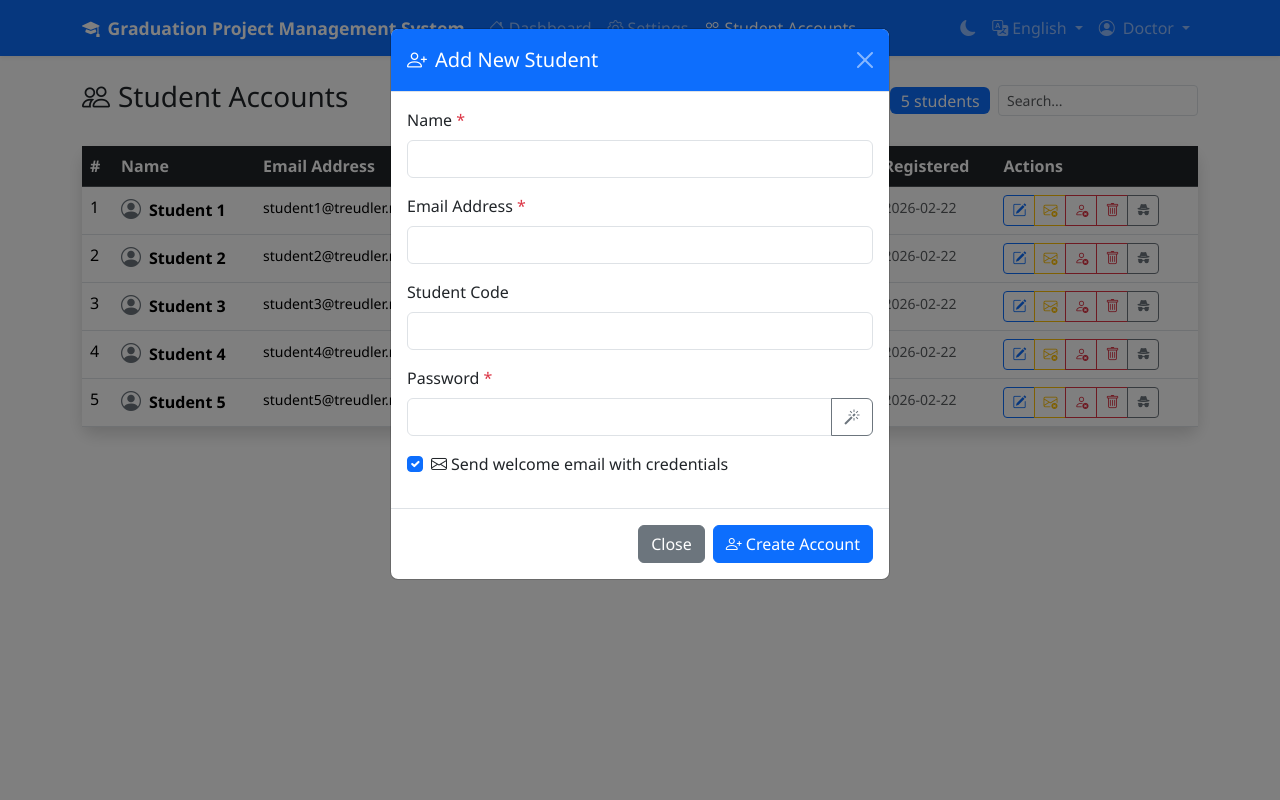
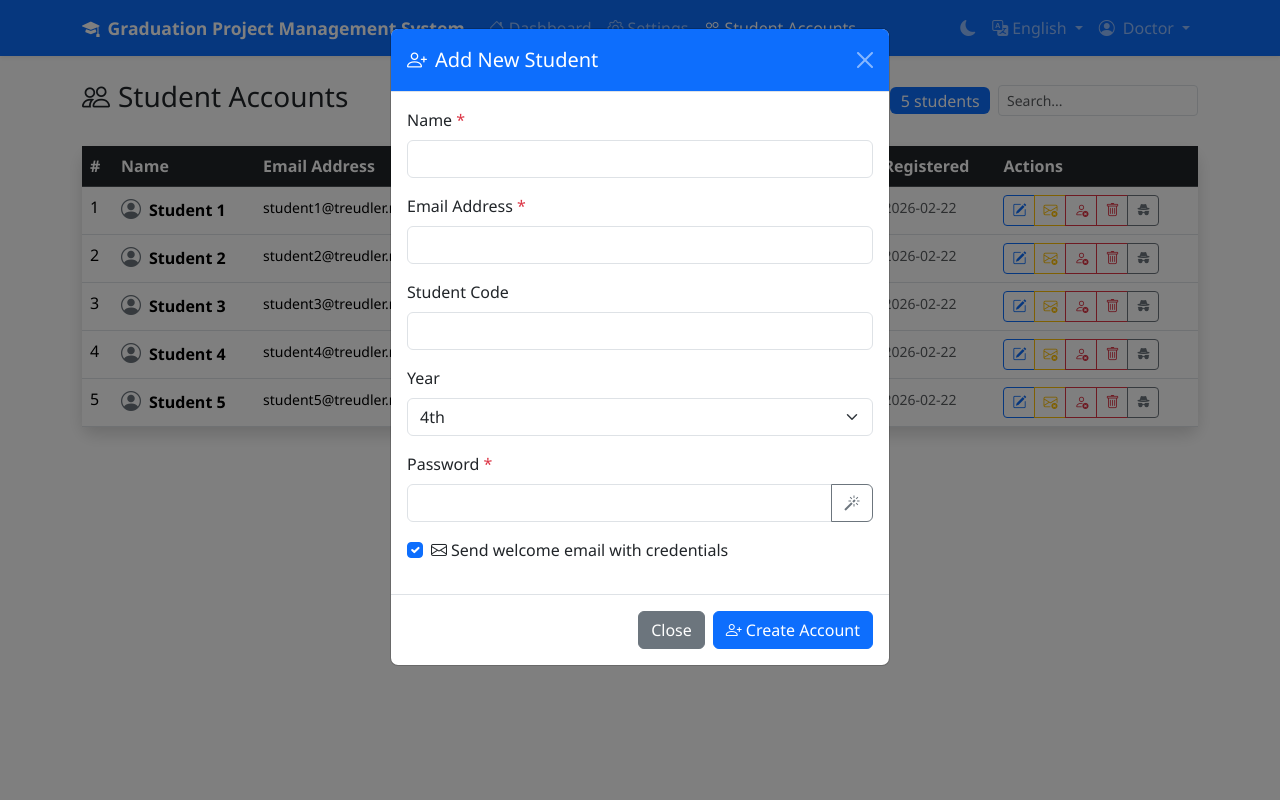
Before and after one commit to Joshua2504/graduation-system, a PHP site: page /professor/students in a window 1280 px wide, after a click on "Add Student". Run offline with PHP 8.4, Linux system fonts and the light colour scheme; a user stored in the database is signed in; data comes from the database, SQL or seed files in the repository.

Commit message:
Add year field to user and profile management, update related logic and UI

```diff
--- a/public/api/profile.php
+++ b/public/api/profile.php
@@ -40,7 +40,7 @@ if ($method === 'PUT') {
     // Students can edit more fields; professors have a smaller set
     $allowedFields = $role === 'doctor'
         ? ['gender', 'phone', 'section']
-        : ['gender', 'national_id', 'birth_date', 'governorate', 'address', 'phone', 'section'];
+        : ['gender', 'national_id', 'birth_date', 'governorate', 'address', 'phone', 'year', 'section'];
     $updates = [];
     $params = [];
 
@@ -68,6 +68,10 @@ if ($method === 'PUT') {
 
     if (isset($input['gender']) && !in_array($input['gender'], ['male', 'female'])) {
         jsonResponse(['error' => 'الجنس غير صالح'], 400);
+    }
+
+    if (isset($input['year']) && !in_array($input['year'], ['1st', '2nd', '3rd', '4th'])) {
+        jsonResponse(['error' => 'السنة الدراسية غير صالحة'], 400);
     }
 
     // Check profile completion after update (students only)
--- a/public/includes/functions.php
+++ b/public/includes/functions.php
@@ -213,7 +213,7 @@ function getUserProfile(int $userId): ?array {
  * Check if user profile is complete (all required fields + 3 images)
  */
 function isProfileComplete(array $user): bool {
-    $required = ['name', 'student_code', 'gender', 'national_id', 'birth_date', 'governorate', 'address', 'phone', 'section'];
+    $required = ['name', 'student_code', 'gender', 'national_id', 'birth_date', 'governorate', 'address', 'phone', 'year', 'section'];
     foreach ($required as $field) {
         if (empty($user[$field])) return false;
     }
--- a/public/includes/lang.php
+++ b/public/includes/lang.php
@@ -111,6 +111,9 @@ $translations = [
     'phone' => ['ar' => 'رقم الهاتف', 'en' => 'Phone Number', 'de' => 'Telefonnummer'],
     'year' => ['ar' => 'السنة الدراسية', 'en' => 'Year', 'de' => 'Studienjahr'],
     'section' => ['ar' => 'القسم', 'en' => 'Department', 'de' => 'Abteilung'],
+    'first_year' => ['ar' => 'الأولى', 'en' => '1st', 'de' => '1.'],
+    'second_year' => ['ar' => 'الثانية', 'en' => '2nd', 'de' => '2.'],
+    'third_year' => ['ar' => 'الثالثة', 'en' => '3rd', 'de' => '3.'],
     'fourth_year' => ['ar' => 'الرابعة', 'en' => '4th', 'de' => '4.'],
 
     // Images
--- a/public/professor/students.php
+++ b/public/professor/students.php
@@ -12,7 +12,7 @@ $settings = getSettings();
 $emailVerRequired = !empty($settings['email_verification_required']);
 
 // Fetch all student accounts
-$stmt = $pdo->query("SELECT id, name, email, student_code, gender, national_id, birth_date, governorate, address, phone, section, card_image, national_id_image, receipt_image, profile_picture, profile_completed, email_verified, account_enabled, created_at FROM users WHERE role = 'student' ORDER BY created_at DESC");
+$stmt = $pdo->query("SELECT id, name, email, student_code, gender, national_id, birth_date, governorate, address, phone, year, section, card_image, national_id_image, receipt_image, profile_picture, profile_completed, email_verified, account_enabled, created_at FROM users WHERE role = 'student' ORDER BY created_at DESC");
 $students = $stmt->fetchAll();
 $governorates = getGovernorates();
 
@@ -174,6 +174,16 @@ require_once dirname(__DIR__) . '/includes/navbar.php';
                             <input type="text" class="form-control" id="edit_student_code">
                         </div>
                         <div class="col-md-4">
+                            <label class="form-label"><?= __('year') ?></label>
+                            <select class="form-select" id="edit_year">
+                                <option value=""><?= __('select_option') ?></option>
+                                <option value="1st"><?= __('first_year') ?></option>
+                                <option value="2nd"><?= __('second_year') ?></option>
+                                <option value="3rd"><?= __('third_year') ?></option>
+                                <option value="4th"><?= __('fourth_year') ?></option>
+                            </select>
+                        </div>
+                        <div class="col-md-4">
                             <label class="form-label"><?= __('gender') ?></label>
                             <select class="form-select" id="edit_gender">
                                 <option value=""><?= __('select_option') ?></option>
@@ -291,6 +301,15 @@ require_once dirname(__DIR__) . '/includes/navbar.php';
                         <input type="text" class="form-control" id="create_student_code">
                     </div>
                     <div class="mb-3">
+                        <label class="form-label"><?= __('year') ?></label>
+                        <select class="form-select" id="create_year">
+                            <option value="1st"><?= __('first_year') ?></option>
+                            <option value="2nd"><?= __('second_year') ?></option>
+                            <option value="3rd"><?= __('third_year') ?></option>
+                            <option value="4th" selected><?= __('fourth_year') ?></option>
+                        </select>
+                    </div>
+                    <div class="mb-3">
                         <label class="form-label"><?= __('password') ?> <span class="text-danger">*</span></label>
                         <div class="input-group">
                             <input type="text" class="form-control" id="create_password" required minlength="6">
@@ -355,6 +374,7 @@ async function openEditModal(userId) {
         document.getElementById('edit_name').value = u.name || '';
         document.getElementById('edit_email').value = u.email || '';
         document.getElementById('edit_student_code').value = u.student_code || '';
+        document.getElementById('edit_year').value = u.year || '4th';
         document.getElementById('edit_gender').value = u.gender || '';
         document.getElementById('edit_birth_date').value = u.birth_date || '';
         document.getElementById('edit_national_id').value = u.national_id || '';
@@ -397,6 +417,7 @@ async function saveStudentProfile() {
         name: document.getElementById('edit_name').value.trim(),
         email: document.getElementById('edit_email').value.trim(),
         student_code: document.getElementById('edit_student_code').value.trim(),
+        year: document.getElementById('edit_year').value,
         gender: document.getElementById('edit_gender').value,
         birth_date: document.getElementById('edit_birth_date').value,
         national_id: document.getElementById('edit_national_id').value.trim(),
@@ -543,6 +564,7 @@ async function createStudent() {
         name: document.getElementById('create_name').value.trim(),
         email: document.getElementById('create_email').value.trim(),
         student_code: document.getElementById('create_student_code').value.trim(),
+        year: document.getElementById('create_year').value,
         password: document.getElementById('create_password').value,
         send_invite: document.getElementById('create_send_invite').checked,
     };
```
Also changed, not shown: public/api/users.php (+10 -3 lines), public/register.php (+14 -2 lines), public/student/profile.php (+10 -4 lines).
